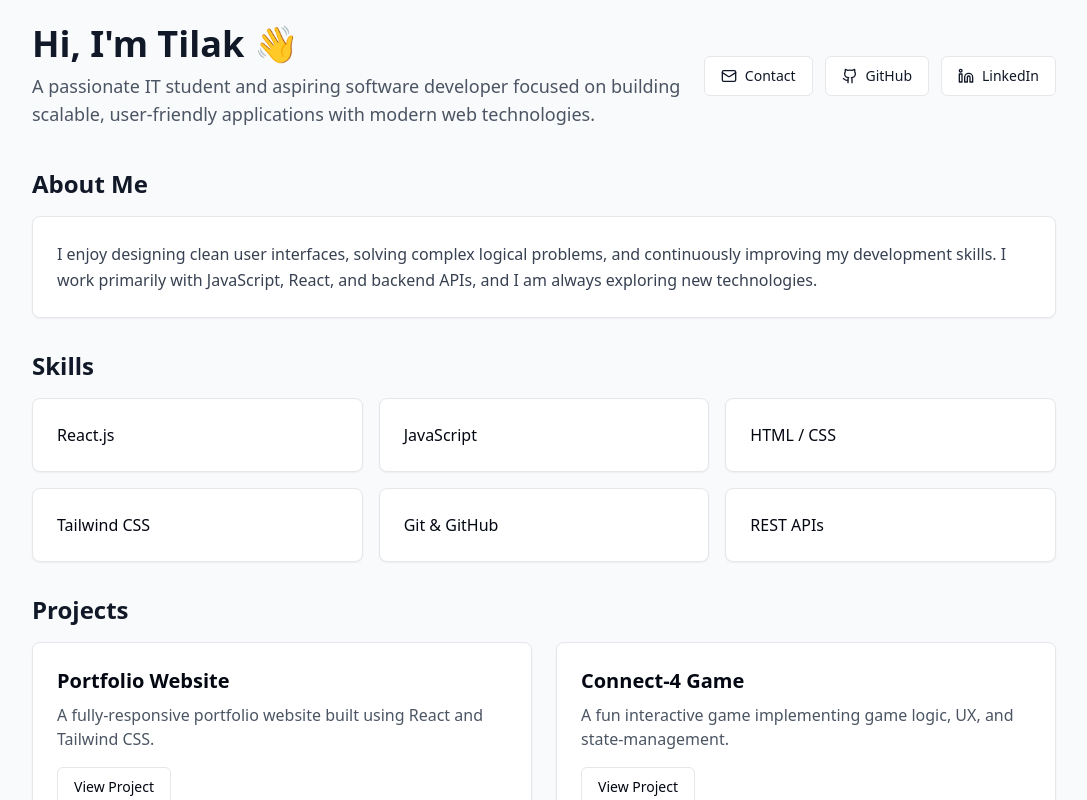
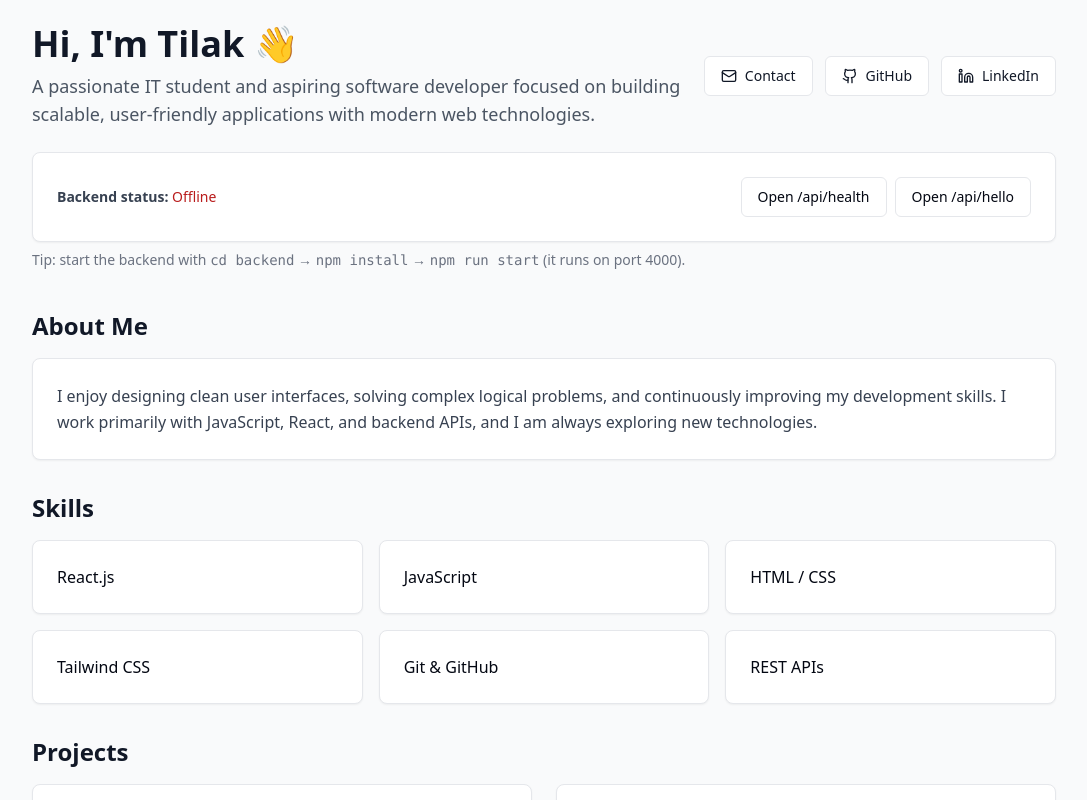
Before and after one commit to tilakrathi/Portfolio, a React (Vite) app in the folder frontend/: page / in a window 1280 px wide. Shown: the top 800 px of the page, without its empty margins (96-1183 px from the left). Built offline with nearby package versions, Linux system fonts and the light colour scheme; no server answers.

Commit message:
Frontend: show backend status via /api proxy

```diff
--- a/frontend/src/App.jsx
+++ b/frontend/src/App.jsx
@@ -1,10 +1,31 @@
-import React from "react";
+import React, { useEffect, useState } from "react";
 import { motion } from "framer-motion";
 import { Card, CardContent } from "@/components/ui/card";
 import { Button } from "@/components/ui/button";
 import { Mail, Github, Linkedin } from "lucide-react";
 
 export default function ProfessionalPortfolio() {
+  const [backendStatus, setBackendStatus] = useState({ state: "loading" });
+
+  useEffect(() => {
+    let cancelled = false;
+
+    (async () => {
+      try {
+        const res = await fetch("/api/health");
+        if (!res.ok) throw new Error(`HTTP ${res.status}`);
+        const data = await res.json();
+        if (!cancelled) setBackendStatus({ state: "ok", data });
+      } catch (err) {
+        if (!cancelled) setBackendStatus({ state: "error", error: String(err) });
+      }
+    })();
+
+    return () => {
+      cancelled = true;
+    };
+  }, []);
+
   return (
     <div className="min-h-screen bg-gray-50 text-gray-900 p-6">
       <header className="max-w-5xl mx-auto grid md:grid-cols-3 gap-6 items-center">
@@ -21,6 +42,46 @@ export default function ProfessionalPortfolio() {
           <Button variant="outline"><Linkedin className="w-4 h-4 mr-2"/>LinkedIn</Button>
         </div>
       </header>
+
+      <div className="max-w-5xl mx-auto mt-6">
+        <Card className="rounded-2xl">
+          <CardContent className="p-4 flex items-center justify-between gap-4">
+            <div className="text-sm text-gray-700">
+              <span className="font-semibold">Backend status:</span>{" "}
+              {backendStatus.state === "loading" && (
+                <span className="text-gray-500">Checking…</span>
+              )}
+              {backendStatus.state === "ok" && (
+                <span className="text-green-700">OK</span>
+              )}
+              {backendStatus.state === "error" && (
+                <span className="text-red-700">Offline</span>
+              )}
+            </div>
+
+            <div className="flex gap-2">
+              <Button
+                variant="outline"
+                onClick={() => window.open("/api/health", "_blank")}
+              >
+                Open /api/health
+              </Button>
+              <Button
+                variant="outline"
+                onClick={() => window.open("/api/hello", "_blank")}
+              >
+                Open /api/hello
+              </Button>
+            </div>
+          </CardContent>
+        </Card>
+
+        {backendStatus.state === "error" && (
+          <p className="mt-2 text-sm text-gray-500">
+            Tip: start the backend with <code className="font-mono">cd backend</code> → <code className="font-mono">npm install</code> → <code className="font-mono">npm run start</code> (it runs on port 4000).
+          </p>
+        )}
+      </div>
 
       <main className="max-w-5xl mx-auto mt-10 grid gap-8">
 
--- a/frontend/vite.config.js
+++ b/frontend/vite.config.js
@@ -10,6 +10,13 @@ export default defineConfig({
     },
   },
   server: {
-    port: 3000
+    port: 3000,
+    proxy: {
+      '/api': {
+        target: 'http://localhost:4000',
+        changeOrigin: true,
+        secure: false,
+      },
+    },
   }
 })
```
